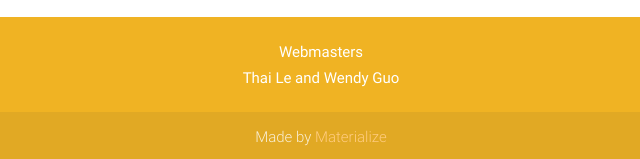
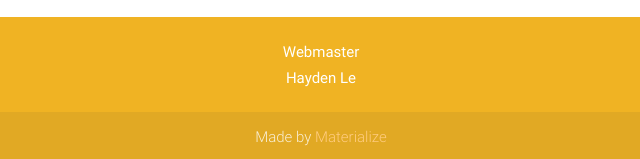
Before and after one commit to Tokkojin/asa-wm, a plain HTML site: page index.html in a window 1280 px wide. Shown: the part 692-851 px from the top of the page, 319-959 px from the left. Drawn offline with nearby package versions, Linux system fonts and the light colour scheme.

Commit message:
updated webmaster info

```diff
--- a/index.html
+++ b/index.html
@@ -66,8 +66,8 @@
 
 
         <div class="center">
-          <h6 class="white-text">Webmasters</h6>
-          <div class="white-text">Thai Le and Wendy Guo</div>
+          <h6 class="white-text">Webmaster</h6>
+          <div class="white-text">Hayden Le</div>
         </div>
       <br>
     <div class="footer-copyright center">
```
